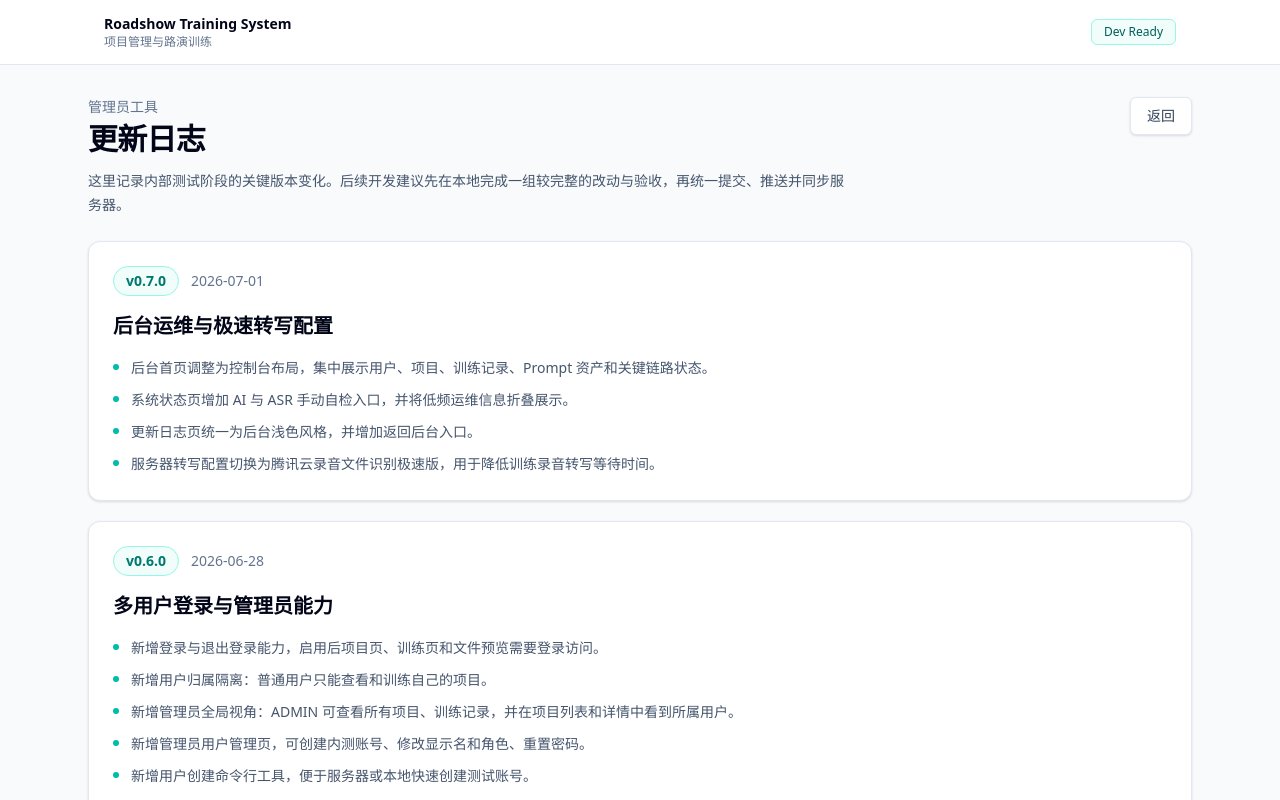
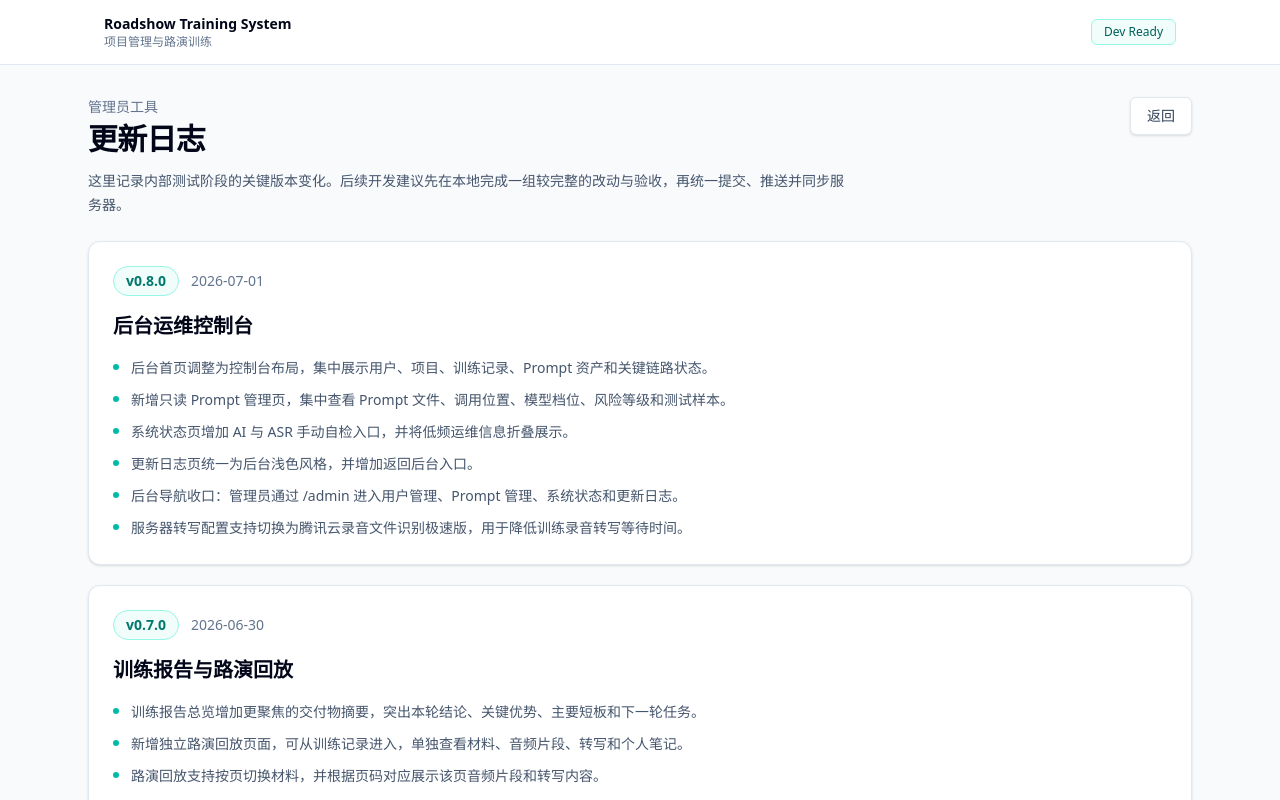
Before and after one commit to MarquezWang/roadshow-training-system, a Next.js app: page /changelog in a window 1280 px wide. Shown: the top 800 px of the page. Built offline with nearby package versions, Linux system fonts and the light colour scheme; no server answers.

Commit message:
docs: expand changelog for recent updates

```diff
--- a/app/changelog/page.tsx
+++ b/app/changelog/page.tsx
@@ -2,14 +2,28 @@ import Link from "next/link";
 
 const changelogItems = [
   {
-    version: "v0.7.0",
+    version: "v0.8.0",
     date: "2026-07-01",
-    title: "后台运维与极速转写配置",
+    title: "后台运维控制台",
     items: [
       "后台首页调整为控制台布局，集中展示用户、项目、训练记录、Prompt 资产和关键链路状态。",
+      "新增只读 Prompt 管理页，集中查看 Prompt 文件、调用位置、模型档位、风险等级和测试样本。",
       "系统状态页增加 AI 与 ASR 手动自检入口，并将低频运维信息折叠展示。",
       "更新日志页统一为后台浅色风格，并增加返回后台入口。",
-      "服务器转写配置切换为腾讯云录音文件识别极速版，用于降低训练录音转写等待时间。",
+      "后台导航收口：管理员通过 /admin 进入用户管理、Prompt 管理、系统状态和更新日志。",
+      "服务器转写配置支持切换为腾讯云录音文件识别极速版，用于降低训练录音转写等待时间。",
+    ],
+  },
+  {
+    version: "v0.7.0",
+    date: "2026-06-30",
+    title: "训练报告与路演回放",
+    items: [
+      "训练报告总览增加更聚焦的交付物摘要，突出本轮结论、关键优势、主要短板和下一轮任务。",
+      "新增独立路演回放页面，可从训练记录进入，单独查看材料、音频片段、转写和个人笔记。",
+      "路演回放支持按页切换材料，并根据页码对应展示该页音频片段和转写内容。",
+      "优化路演回放转写匹配逻辑，优先按时间片段匹配，减少上一页内容串到下一页的问题。",
+      "路演回放页面从训练报告 Tab 中移出，避免报告页信息过载。",
     ],
   },
   {
```
